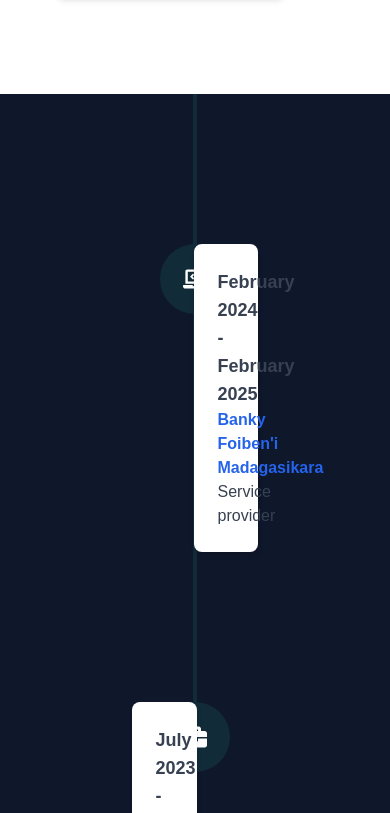
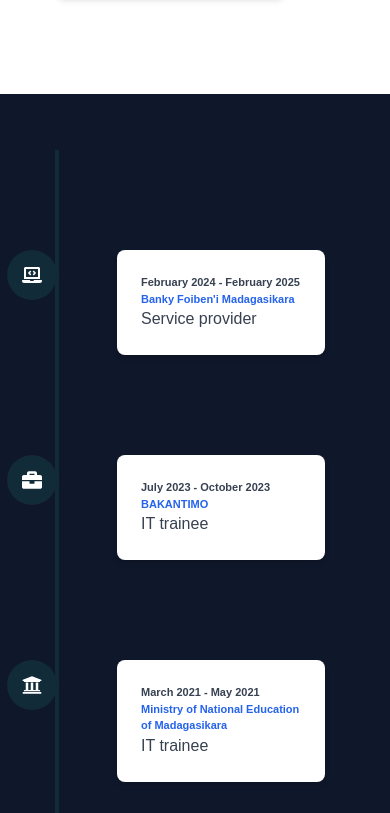
Before and after one commit to Mukkun007/PORTFOLIO-LOVA, a Next.js app: page / in a window 390 px wide. Shown: the part 1871-2684 px from the top of the page. Built offline with nearby package versions, Linux system fonts and the light colour scheme.

Commit message:
vertical ligne timeline

```diff
--- a/src/components/Experience.tsx
+++ b/src/components/Experience.tsx
@@ -1,14 +1,8 @@
 "use client";
 
 import { useTranslations } from "next-intl";
-
 import React from "react";
-import {
-  FaBriefcase,
-  FaUniversity,
-  FaLaptopCode,
-  FaUserGraduate,
-} from "react-icons/fa";
+import { FaBriefcase, FaUniversity, FaLaptopCode } from "react-icons/fa";
 
 const Experience = () => {
   const t = useTranslations();
@@ -36,34 +30,36 @@
 
   return (
     <div className="flex justify-center items-center min-h-screen bg-[#0f172a] mt-10">
-      <div className="relative w-1/2">
-        {/* Ligne verticale */}
-        <div className="absolute left-1/2 transform -translate-x-1/2 w-1 bg-[#122b39] h-full"></div>
+      <div className="relative w-2/3">
+        {/* Ligne verticale encore plus à gauche */}
+        <div className="absolute left-[-10px] w-1 bg-[#122b39] h-full lg:left-1/2 lg:transform lg:-translate-x-1/2"></div>
 
-        {/* Éléments de la timeline */}
+        {/* Expériences (cartes alignées à droite) */}
         {experiences.map((exp, index) => (
           <div
             key={index}
-            className={`flex ${
+            className={`flex justify-end my-[100px] relative lg:${
               index % 2 === 0 ? "justify-start" : "justify-end"
-            } my-[150px] relative`}
+            } lg:my-[150px] lg:relative`}
           >
-            {/* Cercle avec icône */}
-            <div className="w-[70px] h-[70px] bg-[#122b39] rounded-full flex items-center justify-center text-white text-2xl absolute left-1/2 transform -translate-x-1/2">
+            {/* Icône directement SUR la timeline */}
+            <div className="w-[50px] sm:w-[55px] md:w-[60px] lg:w-[70px] h-[50px] sm:h-[55px] md:h-[60px] lg:h-[70px] bg-[#122b39] rounded-full flex items-center justify-center text-white text-xl lg:text-2xl absolute left-[-33.3px]  sm:left-[-35.5px] md:left-[-38.5px] lg:left-1/2 lg:transform -translate-x-1/2">
               {exp.icon}
             </div>
 
-            {/* Contenu de l'expérience */}
+            {/* Contenu de l'expérience (aligné à droite) */}
             <div
-              className={`bg-white shadow-md p-6 rounded-lg w-1/3 relative ${
+              className={`bg-white shadow-md p-6 rounded-lg w-4/5 lg:w-1/3 ml-auto lg:relative lg:${
                 index % 2 === 0 ? "ml-24" : "mr-24"
               }`}
             >
-              <h3 className="text-lg font-semibold text-gray-700">
+              <h3 className="text-[11px] lg:text-lg sm:text-[14px] md:text-[16px] font-semibold text-gray-700">
                 {exp.date}
               </h3>
-              <p className="text-blue-600 font-bold">{exp.establishment}</p>
-              <p className="text-gray-700">{exp.position}</p>
+              <p className="text-blue-600 font-bold text-[11px] sm:text-[20px] md:text-[22px]">
+                {exp.establishment}
+              </p>
+              <p className="text-gray-700 sm:text-[18px]">{exp.position}</p>
             </div>
           </div>
         ))}
```
